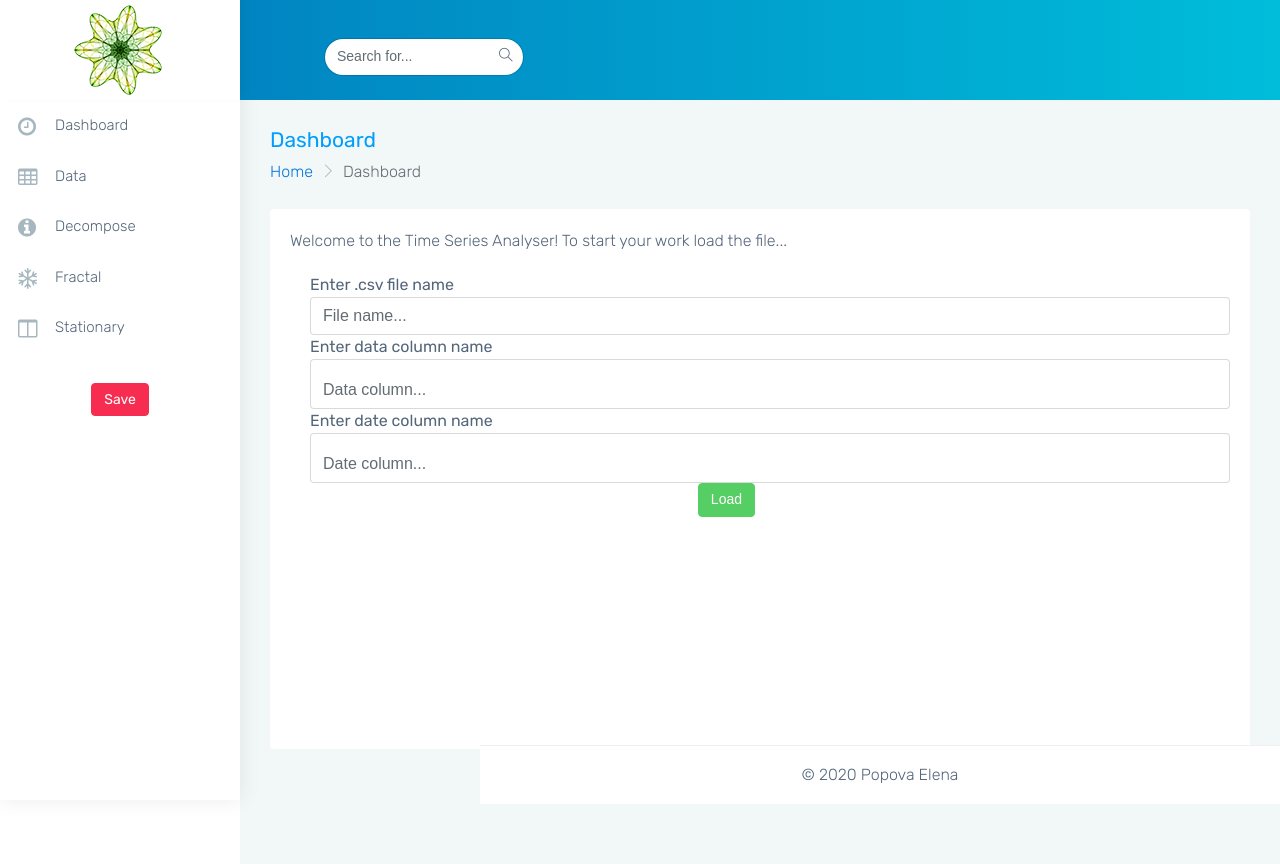
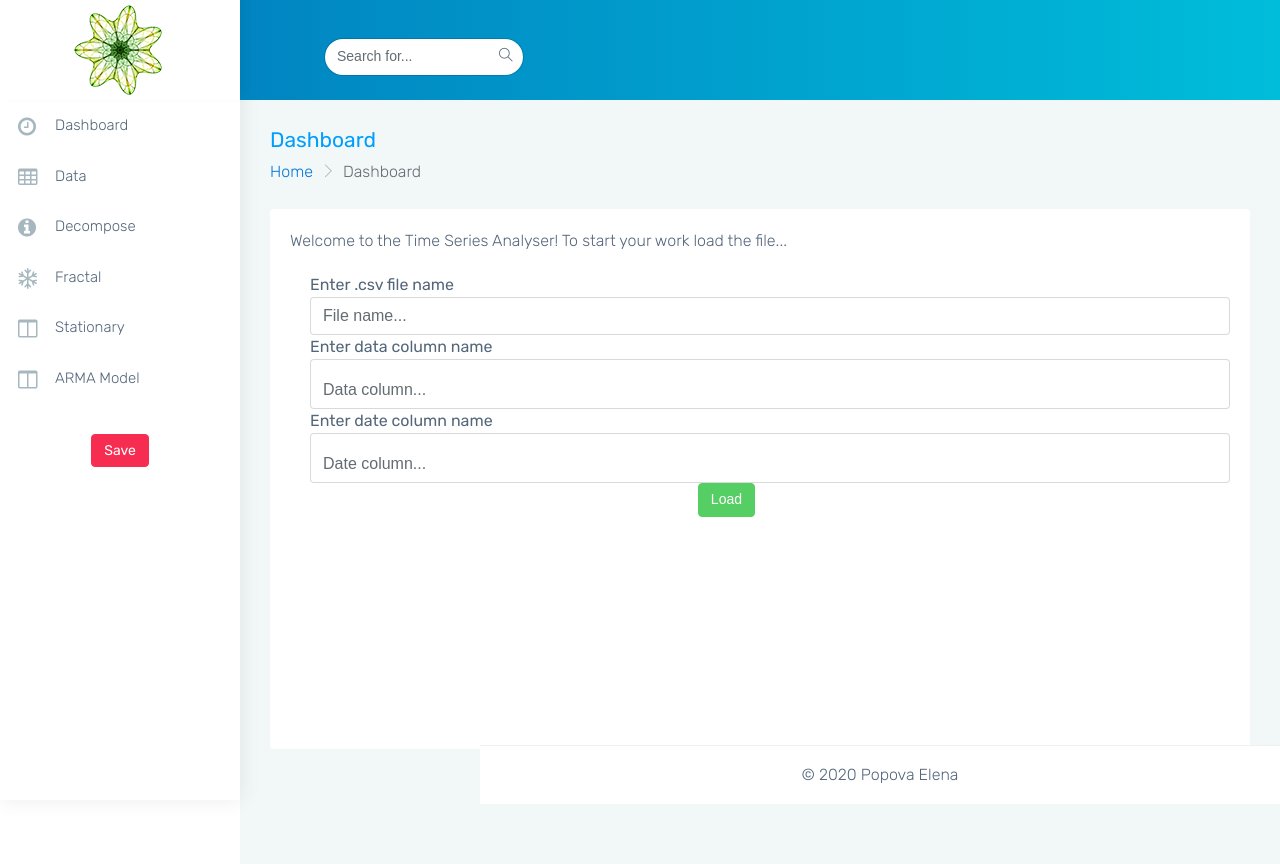
Before and after one commit to ElenaRzn/magister_work, a Flask app: page / in a window 1280 px wide. Run offline with Flask 2, Linux system fonts and the light colour scheme; some libraries are stand-ins or nearby versions.

Commit message:
arr ARMA menu item

```diff
--- a/front_controller.py
+++ b/front_controller.py
@@ -154,5 +154,10 @@ def accept():
     time_series[information_column] = time_series['result']
     return redirect(url_for('index'))
 
+
+@app.route('/model', methods=['GET'])
+def model():
+    return redirect(url_for('index'))
+
 if __name__ == '__main__':
     app.run(debug=True)
--- a/templates/decompose.html
+++ b/templates/decompose.html
@@ -110,6 +110,10 @@
                     <li>
                         <a href="{{ url_for('stationary') }}" class="waves-effect"><i class="fa fa-columns m-r-10"
                                                                                aria-hidden="true"></i>Stationary</a>
+                    </li>
+                    <li>
+                        <a href="{{ url_for('model') }}" class="waves-effect"><i class="fa fa-columns m-r-10"
+                                                                               aria-hidden="true"></i>ARMA Model</a>
                     </li>
                 </ul>
                 <div class="text-center m-t-30">
--- a/templates/home.html
+++ b/templates/home.html
@@ -110,6 +110,10 @@
                     <li>
                         <a href="{{ url_for('stationary') }}" class="waves-effect"><i class="fa fa-columns m-r-10"
                                                                                aria-hidden="true"></i>Stationary</a>
+                    </li>
+                    <li>
+                        <a href="{{ url_for('model') }}" class="waves-effect"><i class="fa fa-columns m-r-10"
+                                                                               aria-hidden="true"></i>ARMA Model</a>
                     </li>
                 </ul>
                 <div class="text-center m-t-30">
--- a/templates/index.html
+++ b/templates/index.html
@@ -111,6 +111,10 @@
                         <a href="{{ url_for('stationary') }}" class="waves-effect"><i class="fa fa-columns m-r-10"
                                                                                aria-hidden="true"></i>Stationary</a>
                     </li>
+                    <li>
+                        <a href="{{ url_for('model') }}" class="waves-effect"><i class="fa fa-columns m-r-10"
+                                                                               aria-hidden="true"></i>ARMA Model</a>
+                    </li>
                 </ul>
                 <div class="text-center m-t-30">
                     <a href="https://wrappixel.com/templates/monsteradmin/" class="btn btn-danger"> Save</a>
```
Also changed, not shown: templates/stationary.html (+8 -4 lines).
